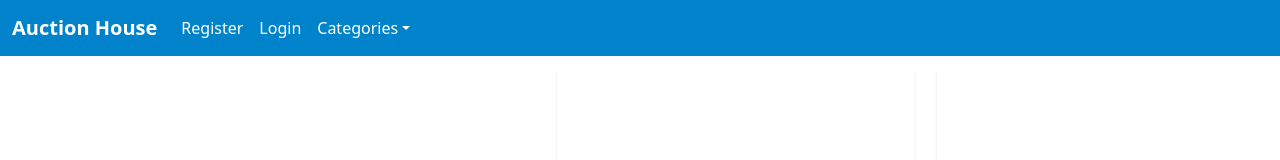
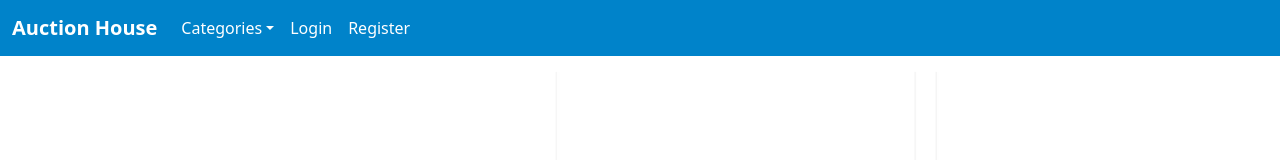
Before and after one commit to martinristow/front-end-auction-house, a React (Vite) app in the folder auction-house/: page / in a window 1280 px wide. Shown: the top 160 px of the page. Built offline with nearby package versions, Linux system fonts and the light colour scheme.

Commit message:
Little change

```diff
--- a/auction-house/src/Components/Navigation.jsx
+++ b/auction-house/src/Components/Navigation.jsx
@@ -30,10 +30,9 @@ function Navigation() {
                     <Nav
                         className="me-auto my-2 my-lg-0"
                         style={{ maxHeight: '100px' }}
-                        navbarScroll
-                    >
-                        {!isLoggedIn && <Nav.Link as={Link} to="/register">Register</Nav.Link>}
-                        {!isLoggedIn && <Nav.Link as={Link} to="/login">Login</Nav.Link>}
+                        navbarScroll>
+                        {/*{!isLoggedIn && <Nav.Link as={Link} to="/register">Register</Nav.Link>}*/}
+                        {/*{!isLoggedIn && <Nav.Link as={Link} to="/login">Login</Nav.Link>}*/}
                         {isLoggedIn && (
                             <>
                             <Nav.Link as={Link} to="/profile">Profile</Nav.Link>
@@ -44,6 +43,8 @@ function Navigation() {
                             <NavDropdown.Item href="/categories/active-auctions">Active Categories</NavDropdown.Item>
                             <NavDropdown.Item href="/categories/closed-auctions">Finished Categories</NavDropdown.Item>
                         </NavDropdown>
+                        {!isLoggedIn && <Nav.Link as={Link} to="/login">Login</Nav.Link>}
+                        {!isLoggedIn && <Nav.Link as={Link} to="/register">Register</Nav.Link>}
                     </Nav>
                     <Form className="d-flex">
 
```
